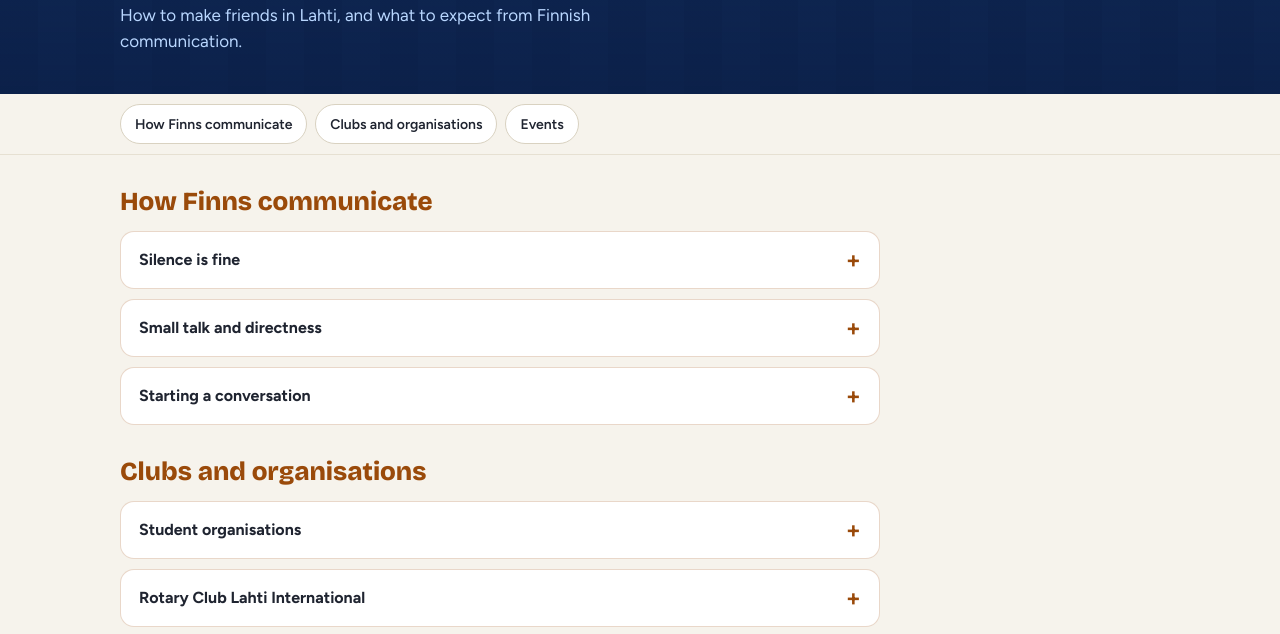
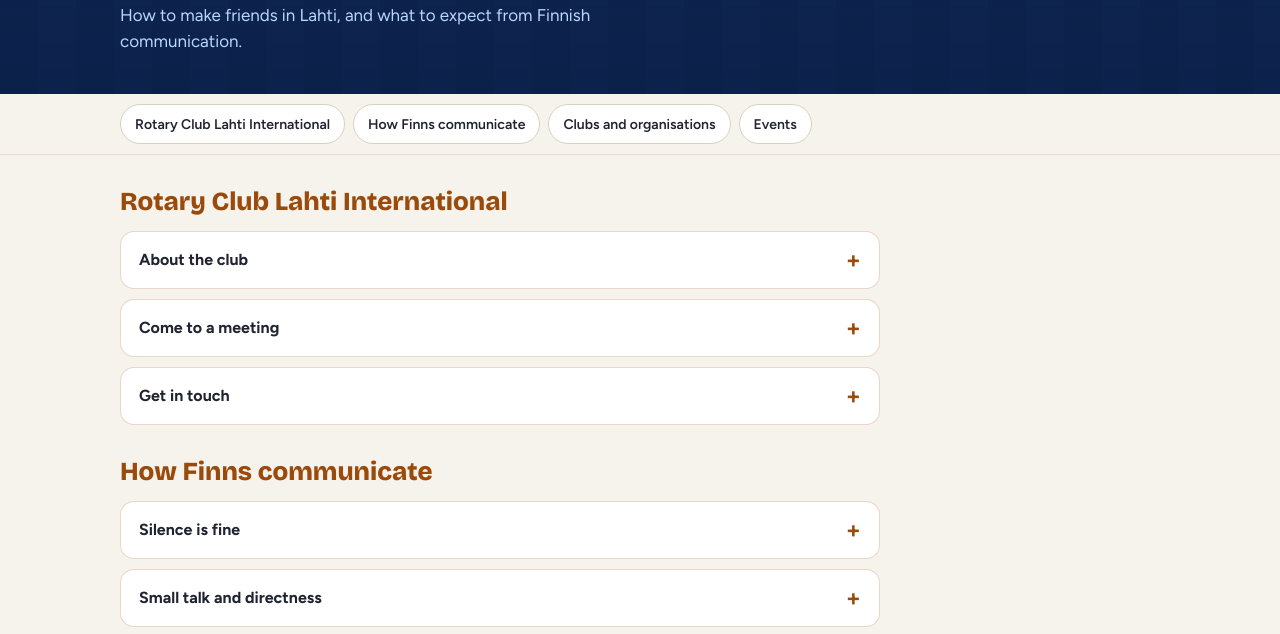
Before and after one commit to Rolands-Prohorovs/NC_Website, an Astro site: page /lahti/meet in a window 1280 px wide. Shown: the part 160-794 px from the top of the page. Built offline with nearby package versions, Linux system fonts and the light colour scheme; Astro itself is replaced by a stand-in of ours.

Commit message:
feat: Meet people gets a Rotary Club Lahti International section
New first section with three short-format topics (about the club, come to a
meeting, get in touch) in EN and FI, sourced from rcli.fi and checked
2026-11-15. The old one-paragraph topic under Clubs and organisations is
removed. rcli.fi is logged in SOURCES.md.

Co-Authored-By: Claude Fable 5.2 <noreply@anthropic.com>

```diff
--- a/src/content/lahti/en/meet.json
+++ b/src/content/lahti/en/meet.json
@@ -2,6 +2,86 @@
   "title": "Meet people",
   "subtitle": "How to make friends in Lahti, and what to expect from Finnish communication.",
   "sections": [
+    {
+      "id": "rotary",
+      "title": "Rotary Club Lahti International",
+      "topics": [
+        {
+          "id": "rotary-about",
+          "label": "About the club",
+          "summary": "RCLI is an English-speaking Rotary club in the Lahti region, started to give international residents an easy way into local community life.",
+          "facts": [
+            "English is the club language.",
+            "The club works for integration through community events, and partners with local institutions, businesses and other Rotary clubs.",
+            "Newcomers are welcome to connect and take part."
+          ],
+          "source": {
+            "label": "Rotary Club Lahti International",
+            "url": "https://rcli.fi/"
+          },
+          "checked": "2026-11-15"
+        },
+        {
+          "id": "rotary-meeting",
+          "label": "Come to a meeting",
+          "summary": "Visitors are welcome at the club's weekly meeting.",
+          "steps": [
+            "Meetings are on Wednesday evenings and the venue varies, so check the club calendar on rcli.fi for the next one.",
+            "Email info@rcli.fi beforehand to say you are coming.",
+            "Come along and say hello. As a visitor you see how a meeting works and get to know the club."
+          ],
+          "time": "Wednesday evenings",
+          "links": [
+            {
+              "label": "Club calendar (on the rcli.fi front page)",
+              "url": "https://rcli.fi/"
+            }
+          ],
+          "source": {
+            "label": "Rotary Club Lahti International",
+            "url": "https://rcli.fi/"
+          },
+          "checked": "2026-11-15"
+        },
+        {
+          "id": "rotary-contact",
+          "label": "Get in touch",
+          "summary": "The easiest way to reach the club is by email or on its social media.",
+          "facts": [
+            "Email: info@rcli.fi",
+            "The Contact Us and Become a Member pages on rcli.fi",
+            "Social media: Facebook, Instagram and LinkedIn"
+          ],
+          "links": [
+            {
+              "label": "Contact RCLI",
+              "url": "https://rcli.fi/contact-us/"
+            },
+            {
+              "label": "Become a member",
+              "url": "https://rcli.fi/become-a-member/"
+            },
+            {
+              "label": "RCLI on Facebook",
+              "url": "https://www.facebook.com/profile.php?id=61578098338653"
+            },
+            {
+              "label": "RCLI on Instagram",
+              "url": "https://www.instagram.com/rotaryclublahtiinternational/"
+            },
+            {
+              "label": "RCLI on LinkedIn",
+              "url": "https://www.linkedin.com/company/rotary-club-lahti-international/"
+            }
+          ],
+          "source": {
+            "label": "Rotary Club Lahti International",
+            "url": "https://rcli.fi/contact-us/"
+          },
+          "checked": "2026-11-15"
+        }
+      ]
+    },
     {
       "id": "etiquette",
       "title": "How Finns communicate",
@@ -27,10 +107,6 @@
         {
           "label": "Student organisations",
           "body": "Student unions and subject-based associations organise parties, sports, trips and cultural evenings throughout the year. Joining one is the quickest way to meet people, both Finnish and international. Look for information during your orientation week and on your university's social media channels."
-        },
-        {
-          "label": "Rotary Club Lahti International",
-          "body": "RCLI welcomes international students and newcomers to Lahti. We organise events and share local knowledge, and members are happy to help you feel at home. Come to a meeting or an event and say hello."
         }
       ]
     },
--- a/src/content/lahti/fi/meet.json
+++ b/src/content/lahti/fi/meet.json
@@ -2,6 +2,86 @@
   "title": "Tapaa ihmisiä",
   "subtitle": "Miten saat ystäviä Lahdessa ja mitä suomalaiselta viestinnältä voi odottaa.",
   "sections": [
+    {
+      "id": "rotary",
+      "title": "Rotary Club Lahti International",
+      "topics": [
+        {
+          "id": "rotary-about",
+          "label": "Tietoa klubista",
+          "summary": "RCLI on Lahden seudulla toimiva englanninkielinen rotaryklubi, joka perustettiin tarjoamaan kansainvälisille asukkaille helppo tie mukaan paikalliseen yhteisöön.",
+          "facts": [
+            "Klubin kieli on englanti.",
+            "Klubi edistää kotoutumista yhteisötapahtumien avulla ja tekee yhteistyötä paikallisten organisaatioiden, yritysten ja muiden rotaryklubien kanssa.",
+            "Lahteen muuttaneet ovat tervetulleita tutustumaan ja osallistumaan."
+          ],
+          "source": {
+            "label": "Rotary Club Lahti International (englanniksi)",
+            "url": "https://rcli.fi/"
+          },
+          "checked": "2026-11-15"
+        },
+        {
+          "id": "rotary-meeting",
+          "label": "Tule kokoukseen",
+          "summary": "Vierailijat ovat tervetulleita klubin viikkokokoukseen.",
+          "steps": [
+            "Kokoukset ovat keskiviikkoiltaisin ja paikka vaihtelee, joten katso seuraava kokous klubin kalenterista osoitteessa rcli.fi.",
+            "Lähetä etukäteen sähköpostia osoitteeseen info@rcli.fi ja kerro, että olet tulossa.",
+            "Tule paikalle ja sano hei. Vierailijana näet, miten kokous sujuu, ja tutustut klubiin."
+          ],
+          "time": "keskiviikkoiltaisin",
+          "links": [
+            {
+              "label": "Klubin kalenteri (rcli.fi:n etusivulla, englanniksi)",
+              "url": "https://rcli.fi/"
+            }
+          ],
+          "source": {
+            "label": "Rotary Club Lahti International (englanniksi)",
+            "url": "https://rcli.fi/"
+          },
+          "checked": "2026-11-15"
+        },
+        {
+          "id": "rotary-contact",
+          "label": "Ota yhteyttä",
+          "summary": "Helpoimmin tavoitat klubin sähköpostilla tai sosiaalisessa mediassa.",
+          "facts": [
+            "Sähköposti: info@rcli.fi",
+            "Sivut Contact Us ja Become a Member osoitteessa rcli.fi (englanniksi)",
+            "Sosiaalinen media: Facebook, Instagram ja LinkedIn"
+          ],
+          "links": [
+            {
+              "label": "Ota yhteyttä RCLI:hin (englanniksi)",
+              "url": "https://rcli.fi/contact-us/"
+            },
+            {
+              "label": "Liity jäseneksi (englanniksi)",
+              "url": "https://rcli.fi/become-a-member/"
+            },
+            {
+              "label": "RCLI Facebookissa",
+              "url": "https://www.facebook.com/profile.php?id=61578098338653"
+            },
+            {
+              "label": "RCLI Instagramissa",
+              "url": "https://www.instagram.com/rotaryclublahtiinternational/"
+            },
+            {
+              "label": "RCLI LinkedInissä",
+              "url": "https://www.linkedin.com/company/rotary-club-lahti-international/"
+            }
+          ],
+          "source": {
+            "label": "Rotary Club Lahti International (englanniksi)",
+            "url": "https://rcli.fi/contact-us/"
+          },
+          "checked": "2026-11-15"
+        }
+      ]
+    },
     {
       "id": "etiquette",
       "title": "Miten suomalaiset viestivät",
@@ -27,10 +107,6 @@
         {
           "label": "Opiskelijajärjestöt",
           "body": "Opiskelijakunnat ja ainejärjestöt järjestävät bileitä, urheilua, matkoja ja kulttuuri-iltoja pitkin vuotta. Liittyminen on nopein tapa tavata ihmisiä, sekä suomalaisia että kansainvälisiä. Löydät tietoa orientaatioviikolla ja oppilaitoksesi sosiaalisen median kanavista."
-        },
-        {
-          "label": "Rotary Club Lahti International",
-          "body": "RCLI toivottaa kansainväliset opiskelijat ja Lahteen muuttaneet tervetulleiksi. Järjestämme tapahtumia ja jaamme paikallista tietoa, ja jäsenemme auttavat mielellään sinua tuntemaan olosi kotoisaksi. Tule kokoukseen tai tapahtumaan sanomaan hei."
         }
       ]
     },
```
Also changed, not shown: ROADMAP.md (+2 -2 lines), SOURCES.md (+16 -0 lines).
